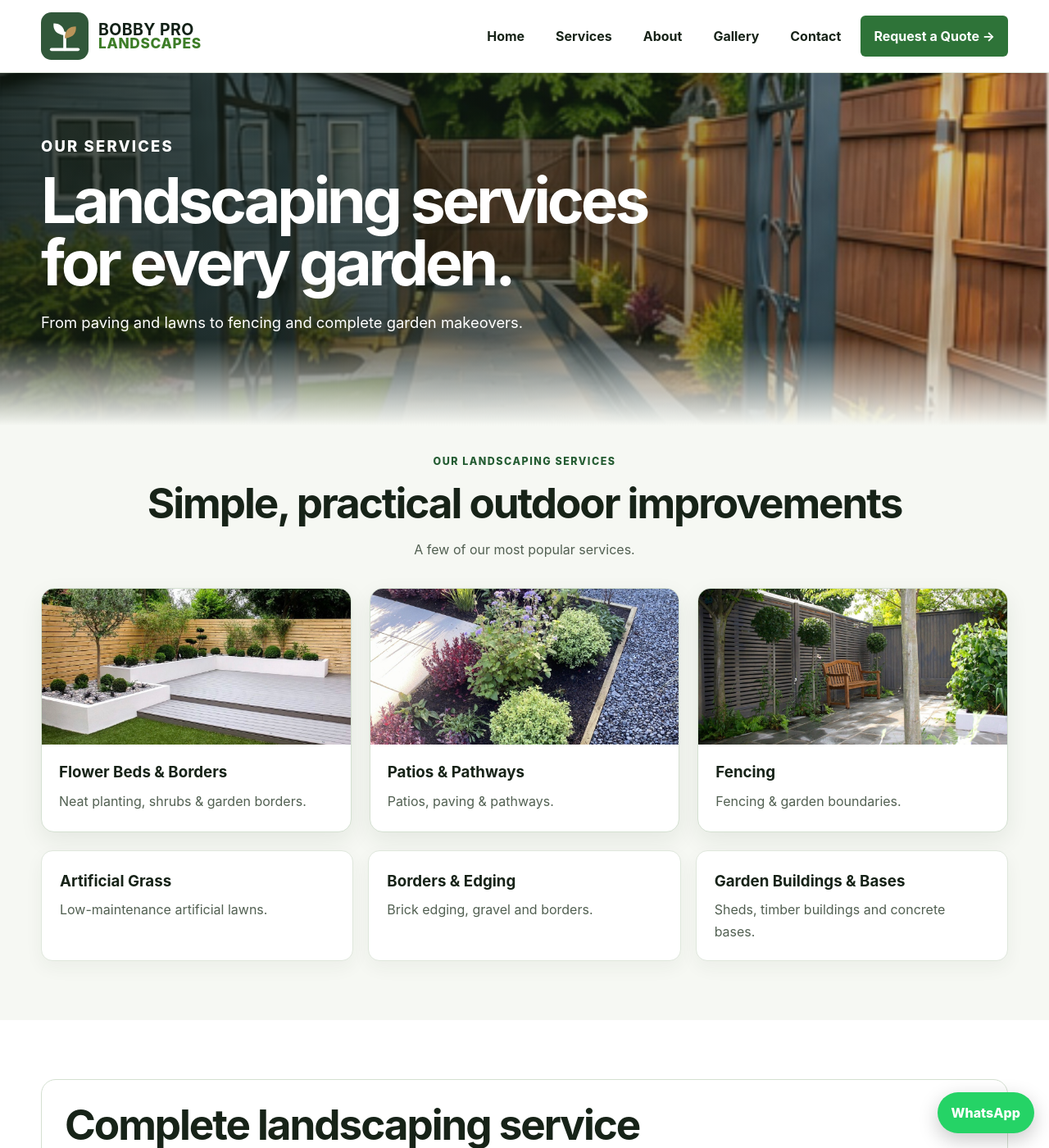
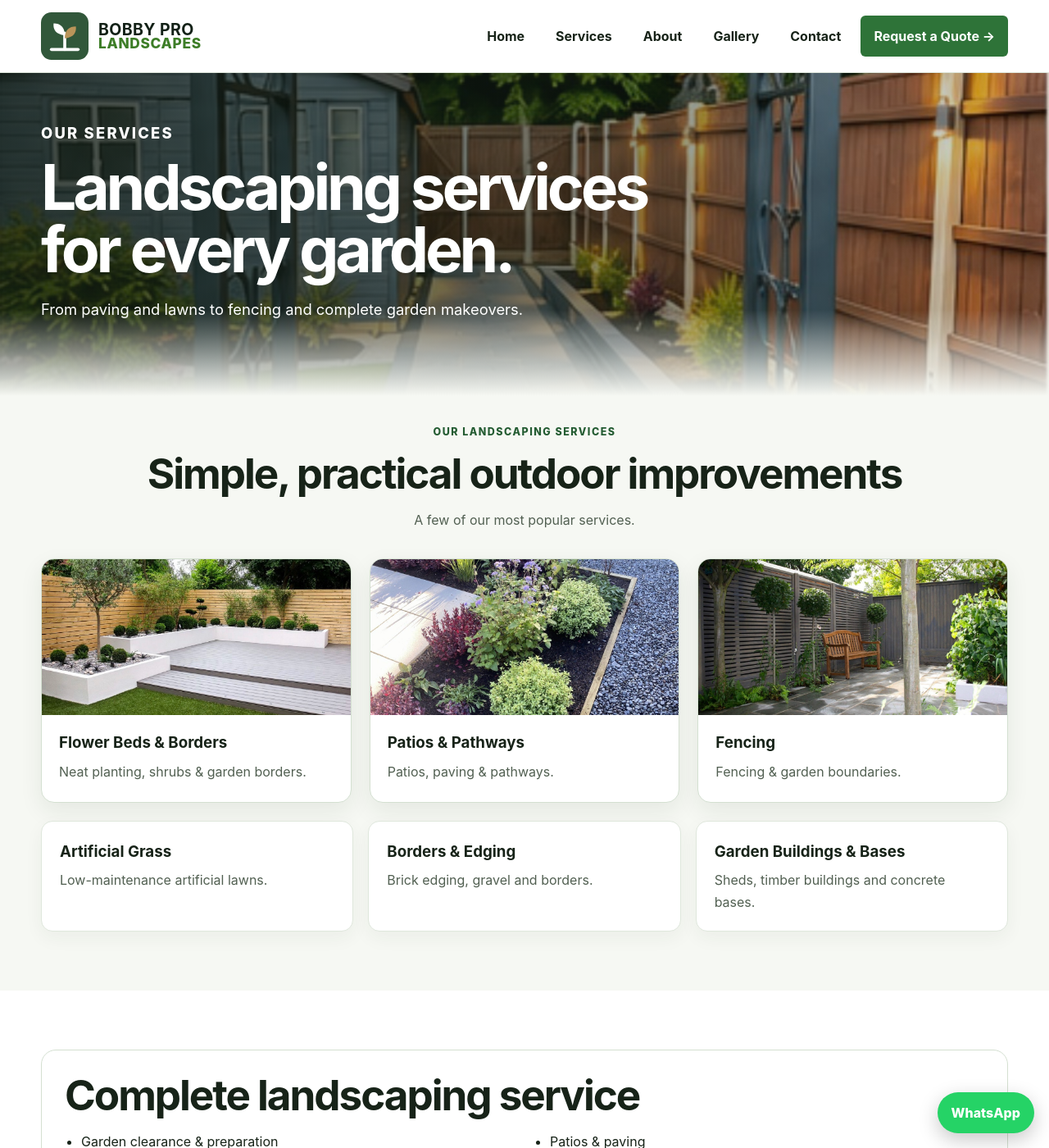
Before and after one commit to arsalanbobby/Bobby-Pro-Landscapes, a Jekyll site: the page built from services.md, in a window 1280 px wide and 1400 px high. Shown: the whole window at 82% size. Built offline with Jekyll 4.4.1, drawn with Linux system fonts in a browser that asks for light colours.

Commit message:
Standardise all website photo sizes for laptops

```diff
--- a/assets/css/style.css
+++ b/assets/css/style.css
@@ -552,3 +552,47 @@ a{color:inherit}
     min-height:470px!important;
   }
 }
+
+
+/* Standardise all website photos for laptop screens — no maximum-size images */
+@media (min-width:821px){
+  .photo-card img,
+  .polished-service-photo,
+  .landscape-gallery-grid img{
+    height:190px!important;
+    max-height:190px!important;
+    width:100%!important;
+    object-fit:cover!important;
+  }
+
+  .landscape-gallery-grid{
+    gap:18px!important;
+  }
+
+  .approved-landscape-hero{
+    min-height:450px!important;
+    padding:58px 0!important;
+  }
+
+  .services-hero-clean{
+    padding-top:58px!important;
+    padding-bottom:72px!important;
+  }
+
+  .landscape-page-hero{
+    min-height:360px!important;
+  }
+}
+
+@media (min-width:821px) and (max-width:1200px){
+  .photo-card img,
+  .polished-service-photo,
+  .landscape-gallery-grid img{
+    height:175px!important;
+    max-height:175px!important;
+  }
+
+  .approved-landscape-hero{
+    min-height:420px!important;
+  }
+}
```
